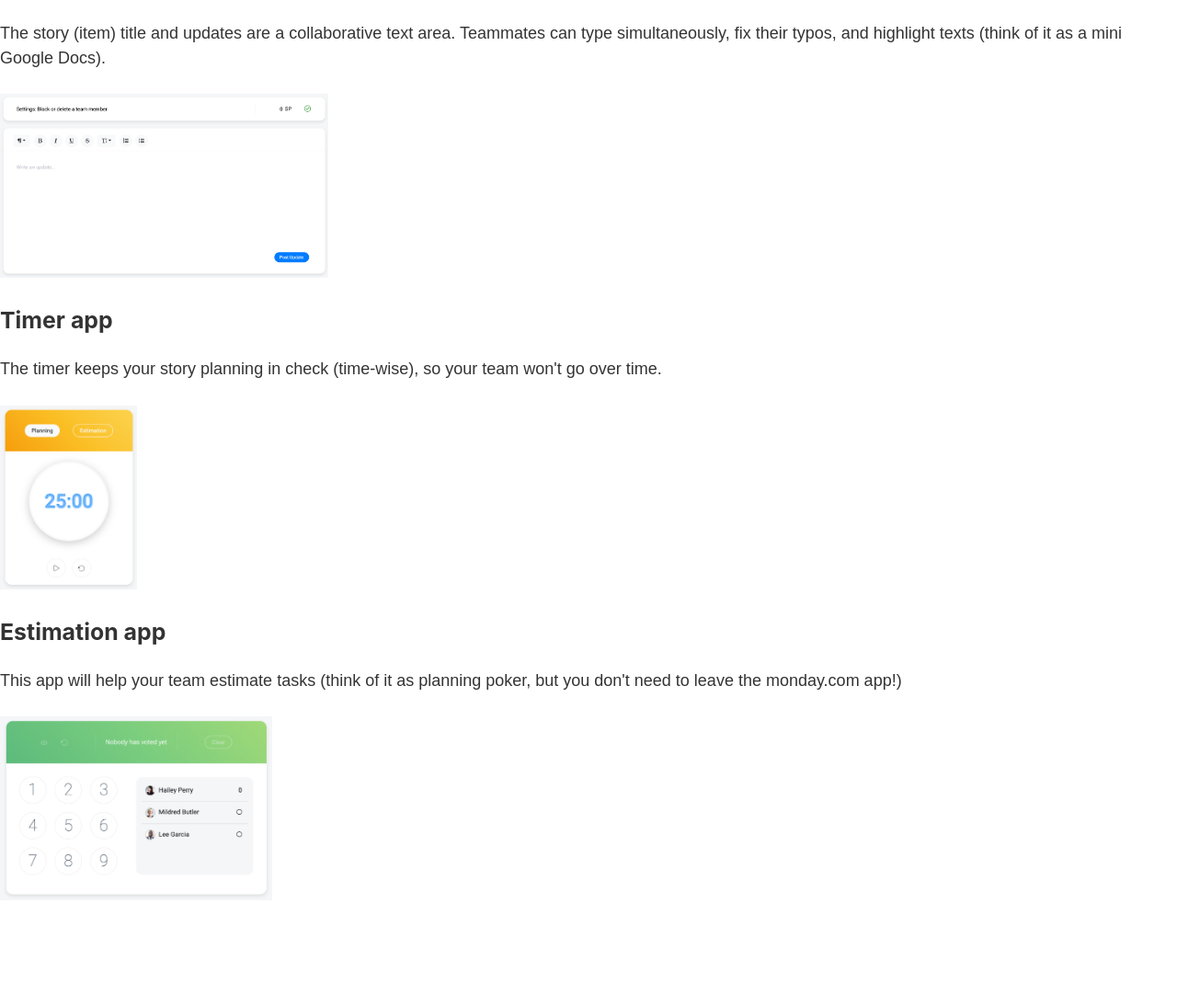
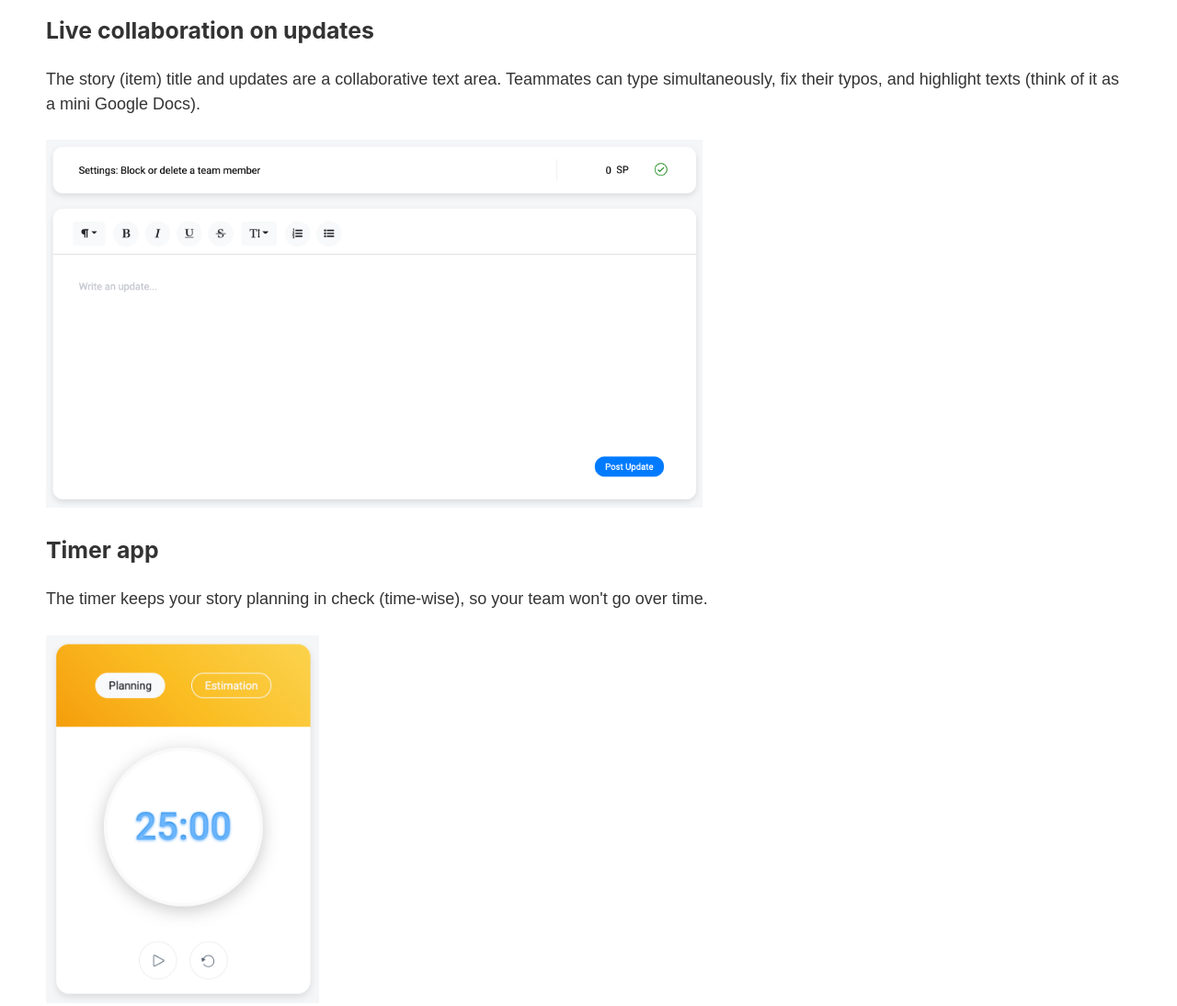
Before and after one commit to Aparak/website, a Gatsby site: page /how-to in a window 1280 px wide. Shown: the part 426-1520 px from the top of the page at 92% size. Before the commit the page ends 1439 px from the top, so only its background shows below. Built offline with nearby package versions, Linux system fonts and the light colour scheme; Gatsby itself is replaced by a stand-in of ours.

Commit message:
Update how-to.js
Fix how to page style issue

```diff
--- a/src/pages/how-to.js
+++ b/src/pages/how-to.js
@@ -6,7 +6,7 @@ import updates from "../images/updates.png"
 import "../styles/default.css"
 
 const HowTo = () => (
-  <div>
+  <div style={{ padding: "50px" }}>
     <h1>Live Collab</h1>
     <p>
       Live collaborative app for sprint planning. Think of it as a Google docs,
@@ -30,19 +30,19 @@ const HowTo = () => (
       Teammates can type simultaneously, fix their typos, and highlight texts
       (think of it as a mini Google Docs).
     </p>
-    <img alt="Updates" height="200px" src={updates} />
+    <img alt="Updates" height="400px" src={updates} />
     <h3>Timer app</h3>
     <p>
       The timer keeps your story planning in check (time-wise), so your team
       won't go over time.
     </p>
-    <img alt="Timer App" height="200px" src={timer} />
+    <img alt="Timer App" height="400px" src={timer} />
     <h3>Estimation app</h3>
     <p>
       This app will help your team estimate tasks (think of it as planning
       poker, but you don't need to leave the monday.com app!)
     </p>
-    <img alt="Estimation App" height="200px" src={estimation} />
+    <img alt="Estimation App" height="400px" src={estimation} />
     <br />
   </div>
 )
```
